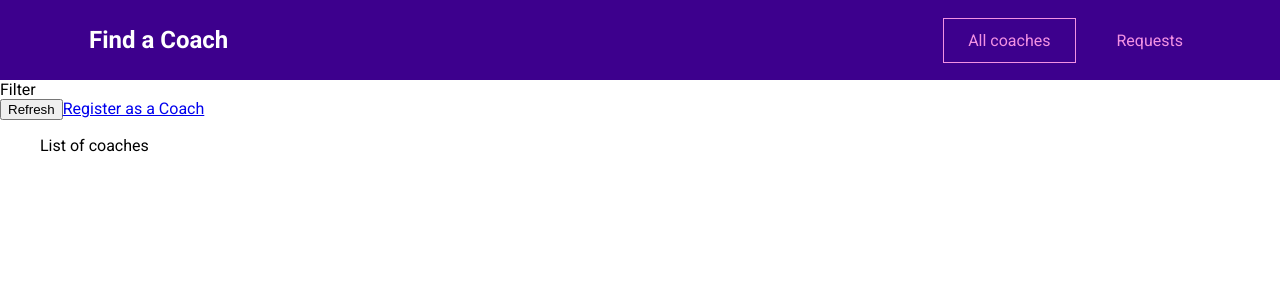
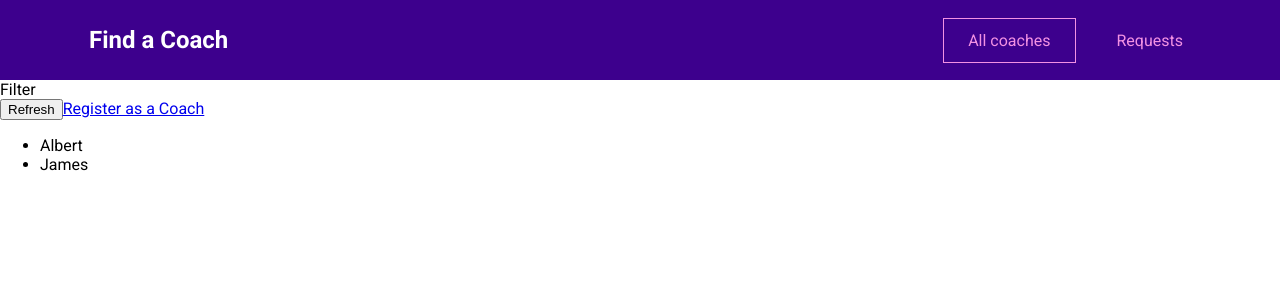
Before and after one commit to itsathefak/Coach-Finder-VueJS, a Vue app: page /coaches in a window 1280 px wide. Shown: the top 300 px of the page. Built offline with nearby package versions, Linux system fonts and the light colour scheme.

Commit message:
Add Vuex and Coach Data

```diff
--- a/src/main.js
+++ b/src/main.js
@@ -1,10 +1,13 @@
 import { createApp } from 'vue';
 
 import router from './router.js'
+import store from './store/index.js'
 import App from './App.vue'
 
 const app = createApp(App)
 
 app.use(router);
+app.use(store);
+
 
 app.mount('#app');  // ✅ Correct
--- a/src/pages/coaches/CoachesList.vue
+++ b/src/pages/coaches/CoachesList.vue
@@ -5,8 +5,24 @@
       <button>Refresh</button>
       <router-link to="/register">Register as a Coach</router-link>
     </div>
-    <ul>
-      List of coaches
+    <ul v-if="hasCoaches">
+      <li v-for="coach in filteredCoaches" :key="coach.id">
+        {{ coach.firstName }}
+      </li>
     </ul>
+    <h3 v-else>No Coaches found</h3>
   </section>
 </template>
+
+<script>
+export default{
+    computed:{
+        filteredCoaches(){
+            return this.$store.getters['coaches/coaches']
+        },
+        hasCoaches(){
+            return this.$store.getters['coaches/hasCoaches']
+        }
+    }
+}
+</script>
--- /dev/null
+++ b/src/store/index.js
@@ -0,0 +1,11 @@
+import { createStore } from 'vuex'
+
+import coachesModule from './modules/coaches/index'
+
+const store = createStore({
+    modules: {
+        coaches: coachesModule
+    }
+});
+
+export default store;
--- /dev/null
+++ b/src/store/modules/coaches/actions.js
@@ -0,0 +1 @@
+export default{}
--- /dev/null
+++ b/src/store/modules/coaches/getters.js
@@ -0,0 +1,8 @@
+export default{
+    coaches(state){
+        return state.coaches;
+    },
+    hasCoaches(state){
+        return state.coaches && state.coaches.length > 0;
+    }
+}
--- /dev/null
+++ b/src/store/modules/coaches/index.js
@@ -0,0 +1,34 @@
+import mutations from './mutations.js'
+import actions from './actions.js'
+import getters from './getters.js'
+
+export default{
+    namespaced:true,
+    state(){
+        return{
+            coaches: [
+                {
+                  id: 'c1',
+                  firstName: 'Albert',
+                  lastName: 'John',
+                  areas: ['frontend', 'backend', 'career'],
+                  description:
+                    "I'm Albert and I've worked as a freelance web developer for years. Let me help you become a developer as well!",
+                  hourlyRate: 30
+                },
+                {
+                  id: 'c2',
+                  firstName: 'James',
+                  lastName: 'Bond',
+                  areas: ['frontend', 'career'],
+                  description:
+                    'I am James and as a senior developer in a big tech company, I can help you get your first job or progress in your current role.',
+                  hourlyRate: 30
+                }
+              ]
+        }
+     },
+    mutations,
+    actions,
+    getters
+}
--- /dev/null
+++ b/src/store/modules/coaches/mutations.js
@@ -0,0 +1 @@
+export default{}
```
